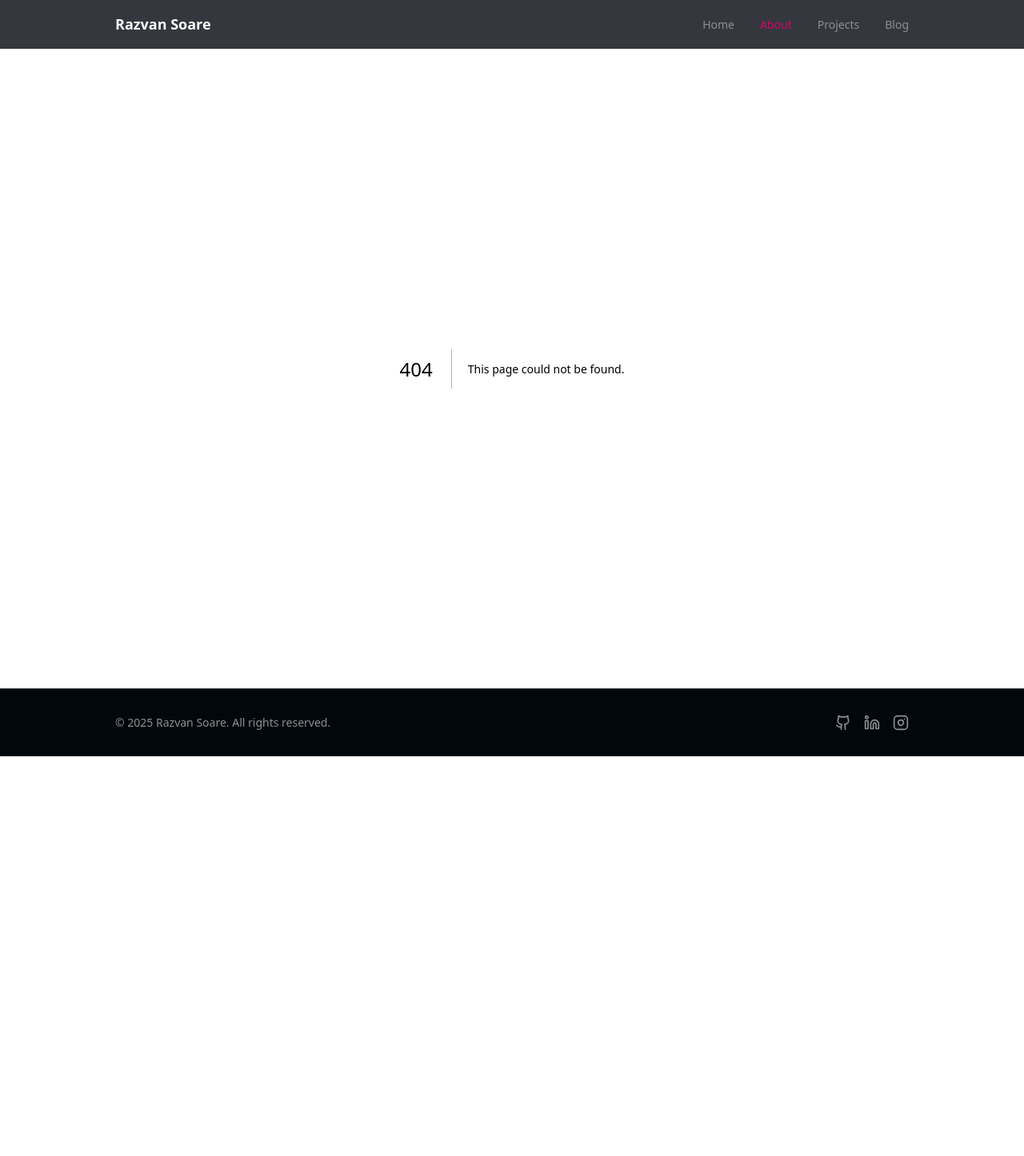
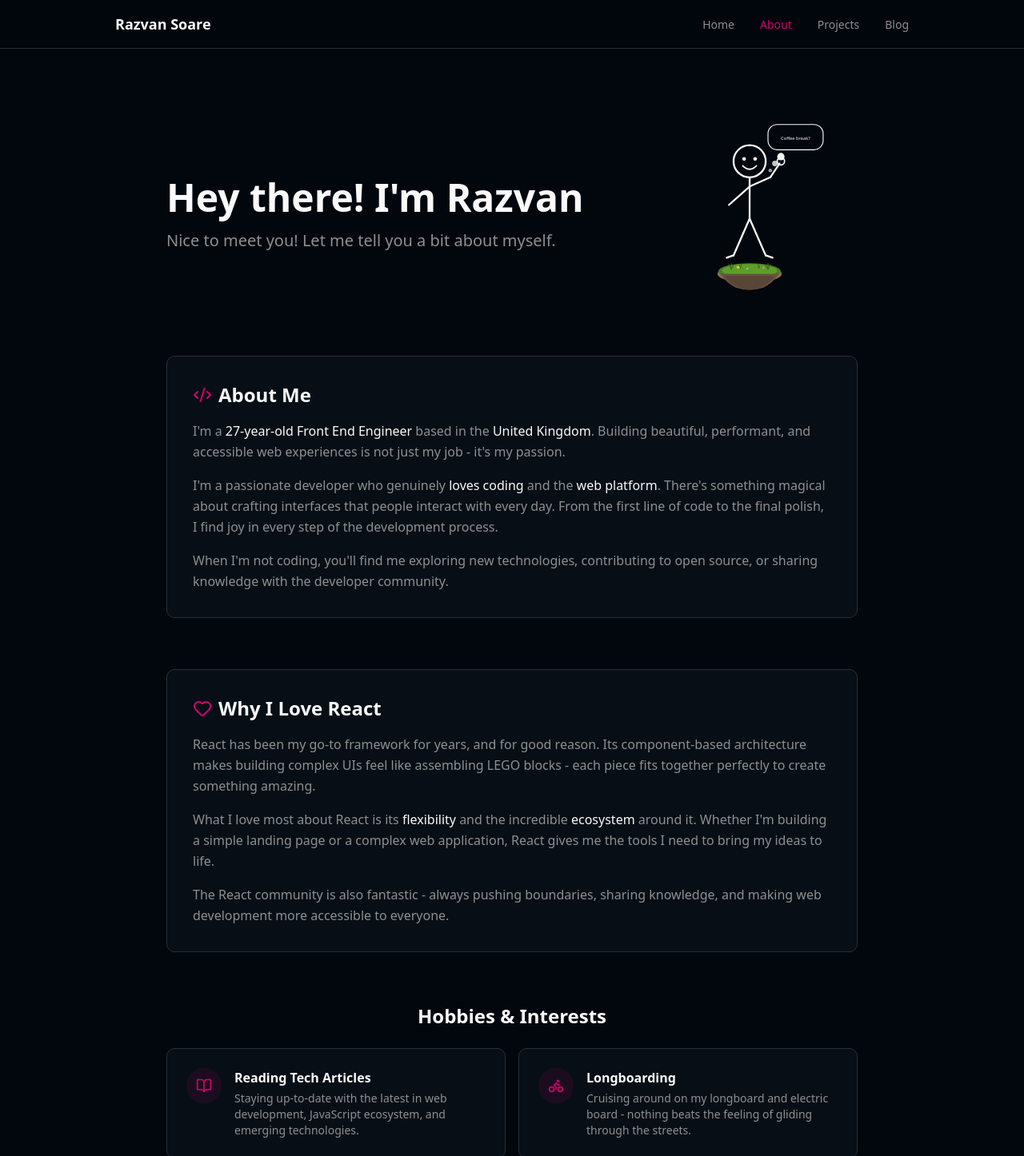
Before and after one commit to razvan-soare/razvan-blog, a Next.js app: page /about in a window 1280 px wide. Before the commit this address had no page. Shown: the top 1446 px of the page at 80% size. Before the commit the page ends 946 px from the top, so only its background shows below. Built offline with nearby package versions, Linux system fonts and the light colour scheme.

Commit message:
[coding-agent] Create About Page with Bio Content and Social Links

```diff
--- /dev/null
+++ b/src/app/about/page.tsx
@@ -0,0 +1,183 @@
+'use client';
+
+import { motion } from 'framer-motion';
+import Link from 'next/link';
+import { Github, Linkedin, Instagram, Heart, Code2, BookOpen, Bike, Gamepad2, Wind } from 'lucide-react';
+import { StickFigure } from '@/components/character';
+
+const socialLinks = [
+  { href: 'https://github.com/razvansoare', label: 'GitHub', icon: Github },
+  { href: 'https://linkedin.com/in/razvansoare', label: 'LinkedIn', icon: Linkedin },
+  { href: 'https://instagram.com/razvansoare', label: 'Instagram', icon: Instagram },
+];
+
+const hobbies = [
+  {
+    icon: BookOpen,
+    title: 'Reading Tech Articles',
+    description: 'Staying up-to-date with the latest in web development, JavaScript ecosystem, and emerging technologies.',
+  },
+  {
+    icon: Bike,
+    title: 'Longboarding',
+    description: 'Cruising around on my longboard and electric board - nothing beats the feeling of gliding through the streets.',
+  },
+  {
+    icon: Wind,
+    title: 'Running',
+    description: 'Keeping active with regular runs. It helps clear my mind and keeps me energized for coding sessions.',
+  },
+  {
+    icon: Gamepad2,
+    title: 'Video Gaming',
+    description: 'Huge Assassin\'s Creed fan! Love immersing myself in open-world adventures and historical settings.',
+  },
+];
+
+const containerVariants = {
+  hidden: { opacity: 0 },
+  visible: {
+    opacity: 1,
+    transition: {
+      staggerChildren: 0.1,
+    },
+  },
+};
+
+const itemVariants = {
+  hidden: { opacity: 0, y: 20 },
+  visible: {
+    opacity: 1,
+    y: 0,
+    transition: {
+      duration: 0.5,
+      ease: 'easeOut' as const,
+    },
+  },
+};
+
+export default function AboutPage() {
+  return (
+    <main className="min-h-screen bg-background text-foreground">
+      <motion.div
+        className="mx-auto max-w-4xl px-4 py-16 md:py-24"
+        variants={containerVariants}
+        initial="hidden"
+        animate="visible"
+      >
+        {/* Hero Section with Greeting */}
+        <motion.section variants={itemVariants} className="mb-16 text-center">
+          <div className="flex flex-col items-center gap-8 lg:flex-row lg:justify-between lg:text-left">
+            <div className="flex-1">
+              <h1 className="text-4xl md:text-5xl font-bold mb-4">
+                Hey there! I'm Razvan
+              </h1>
+              <p className="text-xl text-muted-foreground">
+                Nice to meet you! Let me tell you a bit about myself.
+              </p>
+            </div>
+            <div className="flex-shrink-0">
+              <StickFigure className="w-48 h-48 md:w-56 md:h-56" />
+            </div>
+          </div>
+        </motion.section>
+
+        {/* Personal Bio Section */}
+        <motion.section variants={itemVariants} className="mb-16">
+          <div className="rounded-lg border border-border bg-card p-6 md:p-8">
+            <h2 className="text-2xl font-bold mb-4 flex items-center gap-2">
+              <Code2 className="h-6 w-6 text-primary" />
+              About Me
+            </h2>
+            <div className="space-y-4 text-muted-foreground leading-relaxed">
+              <p>
+                I'm a <span className="text-foreground font-medium">27-year-old Front End Engineer</span> based in the <span className="text-foreground font-medium">United Kingdom</span>.
+                Building beautiful, performant, and accessible web experiences is not just my job - it's my passion.
+              </p>
+              <p>
+                I'm a passionate developer who genuinely <span className="text-foreground font-medium">loves coding</span> and the <span className="text-foreground font-medium">web platform</span>.
+                There's something magical about crafting interfaces that people interact with every day.
+                From the first line of code to the final polish, I find joy in every step of the development process.
+              </p>
+              <p>
+                When I'm not coding, you'll find me exploring new technologies, contributing to open source,
+                or sharing knowledge with the developer community.
+              </p>
+            </div>
+          </div>
+        </motion.section>
+
+        {/* Why I Love React Section */}
+        <motion.section variants={itemVariants} className="mb-16">
+          <div className="rounded-lg border border-border bg-card p-6 md:p-8">
+            <h2 className="text-2xl font-bold mb-4 flex items-center gap-2">
+              <Heart className="h-6 w-6 text-primary" />
+              Why I Love React
+            </h2>
+            <div className="space-y-4 text-muted-foreground leading-relaxed">
+              <p>
+                React has been my go-to framework for years, and for good reason. Its component-based architecture
+                makes building complex UIs feel like assembling LEGO blocks - each piece fits together perfectly to create something amazing.
+              </p>
+              <p>
+                What I love most about React is its <span className="text-foreground font-medium">flexibility</span> and the incredible <span className="text-foreground font-medium">ecosystem</span> around it.
+                Whether I'm building a simple landing page or a complex web application, React gives me the tools I need to bring my ideas to life.
+              </p>
+              <p>
+                The React community is also fantastic - always pushing boundaries, sharing knowledge, and making web development more accessible to everyone.
+              </p>
+            </div>
+          </div>
+        </motion.section>
+
+        {/* Hobbies & Interests Section */}
+        <motion.section variants={itemVariants} className="mb-16">
+          <h2 className="text-2xl font-bold mb-6 text-center">Hobbies & Interests</h2>
+          <div className="grid grid-cols-1 md:grid-cols-2 gap-4">
+            {hobbies.map((hobby, index) => (
+              <motion.div
+                key={hobby.title}
+                className="rounded-lg border border-border bg-card p-6 hover:border-primary/50 transition-colors"
+                variants={itemVariants}
+                whileHover={{ scale: 1.02 }}
+                transition={{ duration: 0.2 }}
+              >
+                <div className="flex items-start gap-4">
+                  <div className="rounded-full bg-primary/10 p-3">
+                    <hobby.icon className="h-5 w-5 text-primary" />
+                  </div>
+                  <div>
+                    <h3 className="font-semibold mb-1">{hobby.title}</h3>
+                    <p className="text-sm text-muted-foreground">{hobby.description}</p>
+                  </div>
+                </div>
+              </motion.div>
+            ))}
+          </div>
+        </motion.section>
+
+        {/* Social Links Section */}
+        <motion.section variants={itemVariants} className="text-center">
+          <h2 className="text-2xl font-bold mb-4">Let's Connect</h2>
+          <p className="text-muted-foreground mb-6">
+            Feel free to reach out! I'm always happy to chat about web development, React, or just say hello.
+          </p>
+          <div className="flex items-center justify-center gap-4">
+            {socialLinks.map((social) => (
+              <Link
+                key={social.label}
+                href={social.href}
+                target="_blank"
+                rel="noopener noreferrer"
+                className="flex items-center gap-2 rounded-lg border border-border bg-card px-4 py-2 text-muted-foreground hover:text-foreground hover:border-primary/50 transition-colors"
+              >
+                <social.icon className="h-5 w-5" />
+                <span>{social.label}</span>
+              </Link>
+            ))}
+          </div>
+        </motion.section>
+      </motion.div>
+    </main>
+  );
+}
```
